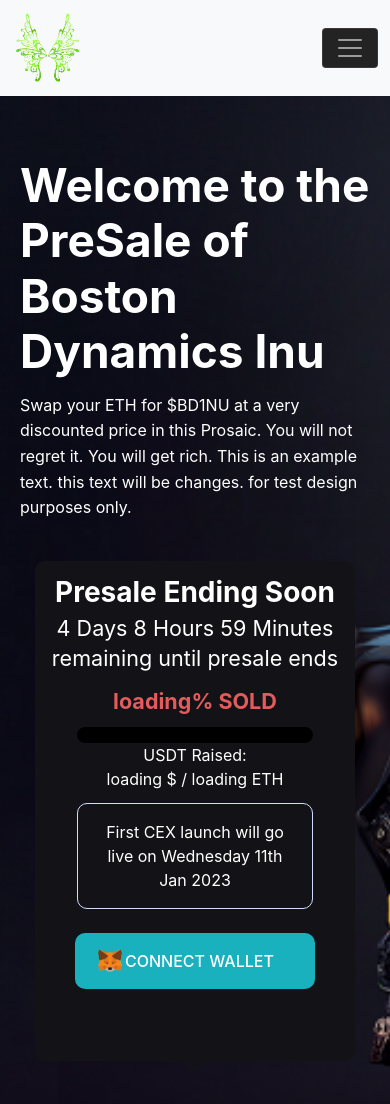
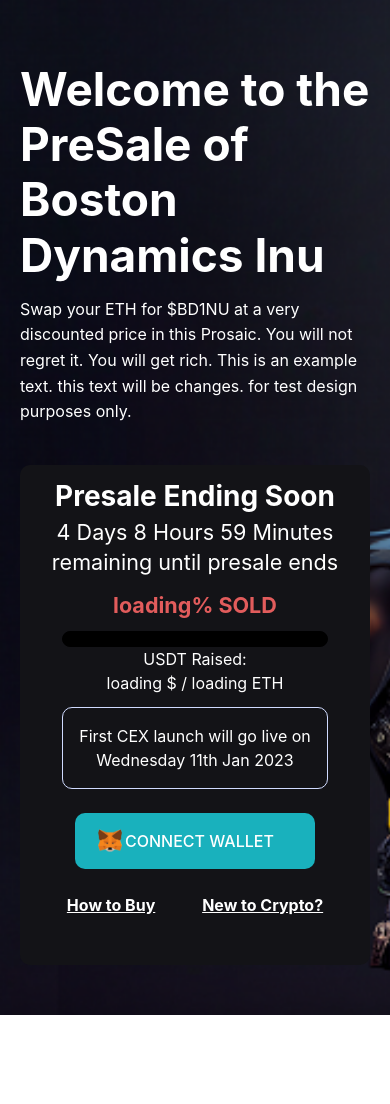
Before and after one commit to BetterLogicTeam/Butterfly_Presale, a React (Create React App) app: page / in a window 390 px wide. Shown: the top 1104 px of the page. After the commit the page ends 1015 px from the top, so only its background shows below. Built offline with nearby package versions, Linux system fonts and the light colour scheme.

Commit message:
Final Changing

```diff
--- a/src/App.js
+++ b/src/App.js
@@ -10,7 +10,7 @@
 
   return (
     <div className="App">
-    <NavBar_header BtTxt={BtTxt} />
+    {/* <NavBar_header BtTxt={BtTxt} /> */}
     <Home_land BtTxt={BtTxt}  setBtTxt={setBtTxt}  />
     </div>
   );
--- a/src/Components/Home_land/Home_land.css
+++ b/src/Components/Home_land/Home_land.css
@@ -1,8 +1,8 @@
 .main_home_land_bg{
     background-image: url(../Assets/bg5.png);
     /* height: 700px; */
-    padding: 50px 20px  !important;
-    height: 100vh !important;
+    padding: 80px 20px  !important;
+    height: 125vh !important;
     /* background-position: 20% 40%; */
     background-repeat: no-repeat !important;
     background-size: cover !important;
@@ -228,5 +228,24 @@
         background-size: cover !important;
 
     }
+    .right_content_card{
+        background-color: #131317;
+        border-radius: 10px;
+        min-height: 500px;
+        margin: auto;
+        width: 100%;
+        padding: 10px 0px;
+    }
 
 }
+
+
+.new_btn{
+    display: flex;
+    justify-content: space-evenly;
+
+}
+.new_btn p{
+    text-decoration: underline;
+    font-weight: bold;
+}
--- a/src/Components/Home_land/Home_land.jsx
+++ b/src/Components/Home_land/Home_land.jsx
@@ -171,6 +171,10 @@
                         onHide={() => setModalShow(false)}
                       /> */}
                     </div>
+                    <div className="new_btn text-white">
+                      <p>How to Buy</p>
+                      <p>New to Crypto?</p>
+                    </div>
                   </>
                 )}
               </div>
--- a/src/Components/NavBar_header/NavBar_header.jsx
+++ b/src/Components/NavBar_header/NavBar_header.jsx
@@ -49,7 +49,7 @@
             </NavDropdown> */}
             </Nav>
             <Nav>
-              <Nav.Link href="#deets">
+              {/* <Nav.Link href="#deets">
                 <div className="socials_icons">
                   <div className="icons_img">
                     <img src={head1} alt="" />
@@ -60,7 +60,7 @@
                     <img src={head6} alt="" />
                   </div>
                 </div>
-              </Nav.Link>
+              </Nav.Link> */}
               {BtTxt == "Connect" ? (
                 <></>
               ) : (
```
